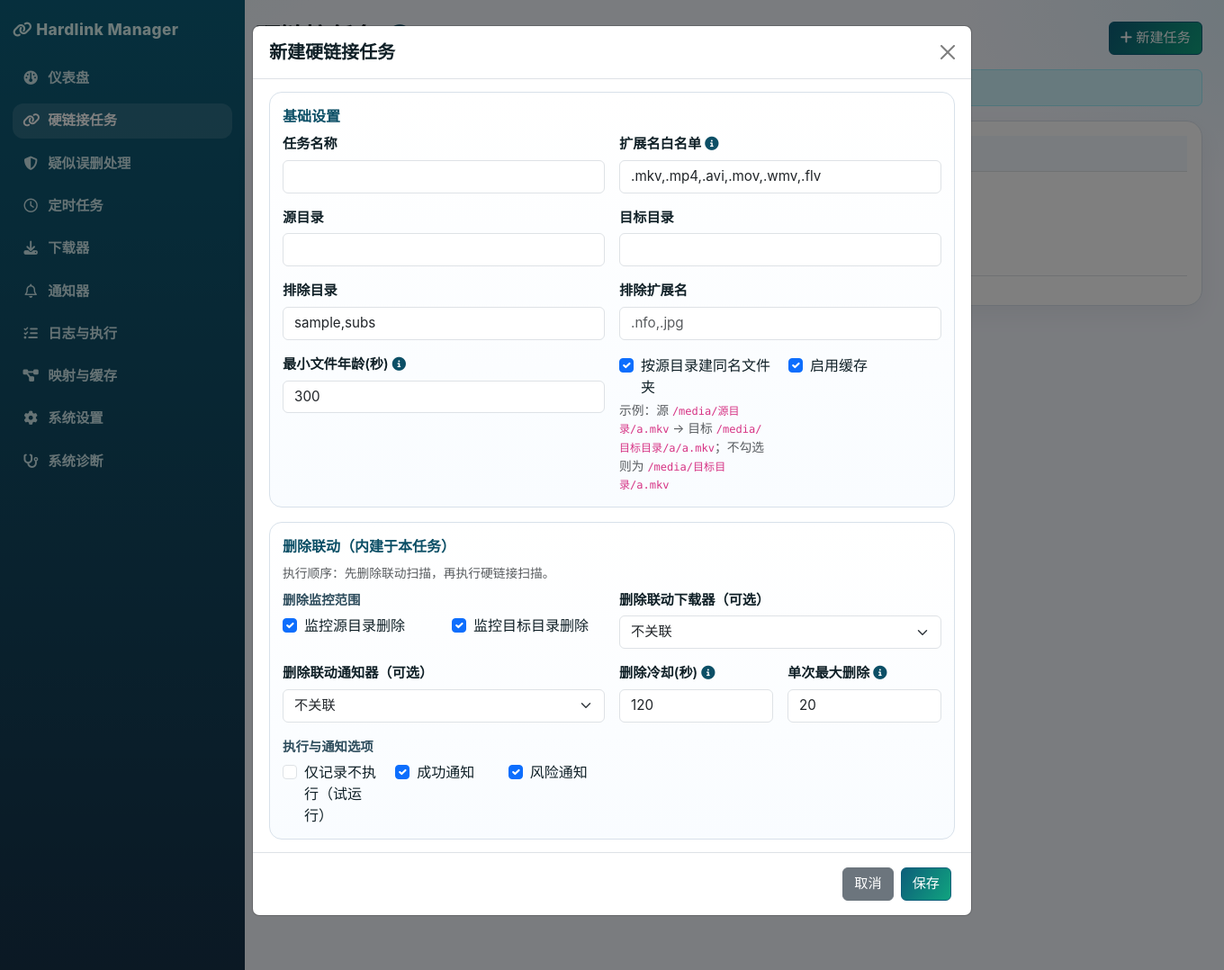
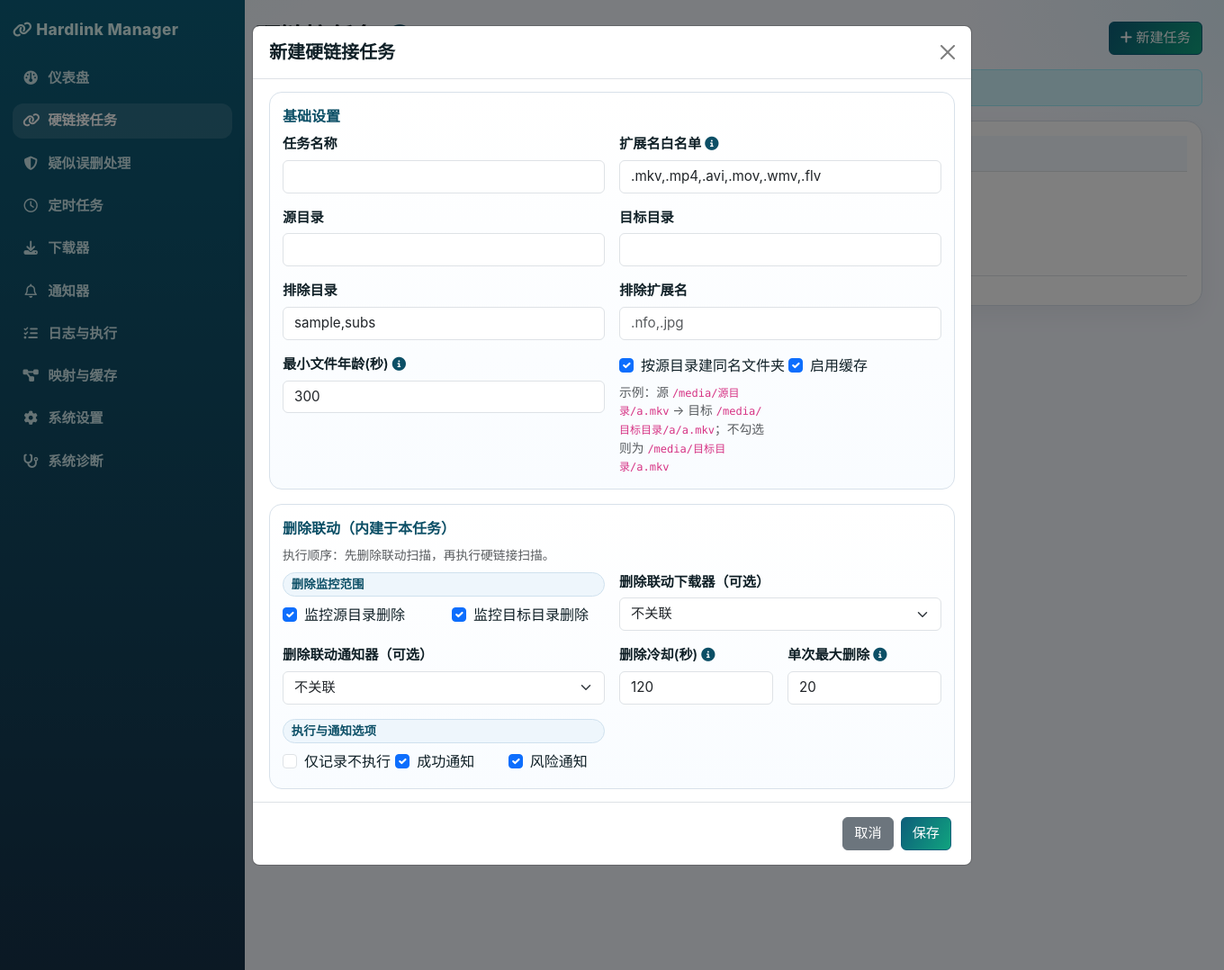
Before and after one commit to MaroD1M/HLM-Demo, a Flask app: page /hardlink in a window 1360 px wide, after a click on "新建任务". Shown: the whole page at 90% size. Run offline with Flask 3, Linux system fonts and the light colour scheme; parts of the project's set-up code (start-up, migrations or seed data) failed here and were passed over; some libraries are stand-ins or nearby versions.

Commit message:
style: 优化硬链接/日志/映射/设置页面排版一致性

```diff
--- a/static/css/app.css
+++ b/static/css/app.css
@@ -494,3 +494,106 @@ body {
     grid-template-columns: 1fr;
   }
 }
+
+
+/* Visual section subtitle consistency */
+.field-title {
+  display: inline-flex;
+  align-items: center;
+  padding: 0.15rem 0.55rem;
+  border: 1px solid #cfe1ee;
+  border-radius: 999px;
+  background: #eef6fc;
+  color: #0c4f66;
+  font-size: 0.84rem;
+  font-weight: 700;
+  margin-bottom: 8px;
+}
+
+/* keep checkbox labels tidy on desktop */
+.field-checks .form-check-label {
+  line-height: 1.35;
+  white-space: nowrap;
+}
+
+/* clearer table boundaries for logs/mapping/cache */
+.table-grid thead th {
+  border-bottom: 1px solid #cfdbe6;
+  background: #f4f8fd;
+}
+
+.table-grid tbody td {
+  border-bottom: 1px solid #e6eef5;
+}
+
+.table-grid tbody tr:hover td {
+  background: #f9fcff;
+}
+
+/* logs table readability */
+.logs-op-table .col-time { min-width: 148px; }
+.logs-op-table .col-type { min-width: 140px; }
+.logs-op-table .col-target { min-width: 150px; }
+.logs-op-table .col-result { min-width: 72px; }
+.logs-op-table .col-message { min-width: 260px; }
+
+/* mapping hash should wrap fully */
+.mapping-table .col-hash {
+  width: 16%;
+  min-width: 220px;
+}
+
+.mapping-table code {
+  display: inline;
+  white-space: normal;
+  overflow-wrap: anywhere;
+  word-break: break-all;
+}
+
+/* mapping/caches stronger column boundaries */
+.mapping-table td,
+.mapping-table th,
+.cache-table td,
+.cache-table th {
+  border-right: 1px solid #edf2f7;
+}
+
+.mapping-table td:last-child,
+.mapping-table th:last-child,
+.cache-table td:last-child,
+.cache-table th:last-child {
+  border-right: none;
+}
+
+/* settings transfer block: export and import in clear stacked rows */
+.settings-transfer {
+  display: flex;
+  flex-direction: column;
+  gap: 10px;
+  align-items: stretch;
+}
+
+.settings-transfer .transfer-row {
+  display: flex;
+  gap: 10px;
+  flex-wrap: wrap;
+  align-items: center;
+}
+
+.settings-transfer form {
+  display: flex;
+  gap: 10px;
+  flex-wrap: wrap;
+  align-items: center;
+}
+
+.settings-transfer input[type="file"] {
+  min-width: 280px;
+  flex: 1 1 320px;
+}
+
+@media (max-width: 992px) {
+  .field-checks .form-check-label {
+    white-space: normal;
+  }
+}
--- a/templates/_hardlink_jobs_panel.html
+++ b/templates/_hardlink_jobs_panel.html
@@ -9,7 +9,7 @@
         <td>{{ t.name }}</td>
         <td>{{ t.source_dir }}</td>
         <td>{{ t.dest_dir }}</td>
-        <td><small>{{ "源删" if t.monitor_source_delete else "" }} {{ "目标删" if t.monitor_dest_delete else "" }}{% if t.delete_dry_run %} / 试运行{% endif %}</small></td>
+        <td><small>{{ "源删" if t.monitor_source_delete else "" }} {{ "目标删" if t.monitor_dest_delete else "" }}{% if t.delete_dry_run %} / 仅记录{% endif %}</small></td>
         <td>{% if t.enabled %}<span class="badge text-bg-success">启用</span>{% else %}<span class="badge text-bg-secondary">禁用</span>{% endif %}</td>
         <td class="col-actions"><div class="actions-row">
           <form class="d-inline js-ajax-form" action="/hardlink/execute/{{ t.id }}" method="POST" data-target="hardlinkJobsPanel"><input type="hidden" name="csrf_token" value="{{ csrf_token }}"><button class="btn btn-sm btn-outline-primary">立即执行</button></form>
@@ -63,7 +63,7 @@
         <div class="col-md-3"><label class="form-label">单次最大删除</label><input class="form-control" type="number" name="delete_max_deletes_per_run" value="{{ t.delete_max_deletes_per_run or 20 }}" min="1"></div>
         <div class="col-md-6">
           <label class="field-title">执行与通知选项</label><div class="field-checks field-checks-3">
-          <div class="form-check"><input class="form-check-input" type="checkbox" name="delete_dry_run" {% if t.delete_dry_run %}checked{% endif %}><label class="form-check-label">仅记录不执行（试运行）</label></div>
+          <div class="form-check"><input class="form-check-input" type="checkbox" name="delete_dry_run" {% if t.delete_dry_run %}checked{% endif %}><label class="form-check-label">仅记录不执行</label></div>
           <div class="form-check"><input class="form-check-input" type="checkbox" name="delete_notify_on_delete" {% if t.delete_notify_on_delete %}checked{% endif %}><label class="form-check-label">成功通知</label></div>
           <div class="form-check"><input class="form-check-input" type="checkbox" name="delete_notify_on_risky_delete" {% if t.delete_notify_on_risky_delete %}checked{% endif %}><label class="form-check-label">风险通知</label></div>
         </div>
--- a/templates/_mapping_panel.html
+++ b/templates/_mapping_panel.html
@@ -13,7 +13,7 @@
       </div>
 
       <div class="table-responsive">
-        <table class="table table-sm align-middle table-fixed mapping-table">
+        <table class="table table-sm align-middle table-fixed mapping-table table-grid">
           <thead><tr><th class="col-narrow"><input type="checkbox" onclick="toggleAllByClass('map-check', this.checked)"></th><th class="col-wide">源文件</th><th class="col-wide">目标文件</th><th class="col-mid">来源</th><th class="col-mid">关联状态</th><th class="col-narrow">失败计数</th><th class="col-mid">上次失败时间</th><th class="col-narrow">下载器 ID</th><th class="col-hash">种子 Hash</th><th class="col-actions">操作</th></tr></thead>
           <tbody>
             {% if mappings %}
@@ -103,7 +103,7 @@
       </div>
 
       <div class="table-responsive">
-        <table class="table table-sm align-middle table-fixed cache-table">
+        <table class="table table-sm align-middle table-fixed cache-table table-grid">
           <thead><tr><th><input type="checkbox" onclick="toggleAllByClass('cache-check', this.checked)"></th><th>源文件</th><th>目标文件</th><th>操作</th></tr></thead>
           <tbody>
             {% if caches %}
--- a/templates/hardlink.html
+++ b/templates/hardlink.html
@@ -50,7 +50,7 @@
         <div class="col-md-3"><label class="form-label">单次最大删除<i class="fa-solid fa-circle-info hint-icon" data-bs-toggle="tooltip" title="本轮最多处理条数，超过会顺延到下轮，防止一次性误操作过多。"></i></label><input class="form-control" type="number" name="delete_max_deletes_per_run" value="20" min="1"></div>
         <div class="col-md-6">
           <label class="field-title">执行与通知选项</label><div class="field-checks field-checks-3">
-          <div class="form-check"><input class="form-check-input" type="checkbox" name="delete_dry_run"><label class="form-check-label">仅记录不执行（试运行）</label></div>
+          <div class="form-check"><input class="form-check-input" type="checkbox" name="delete_dry_run"><label class="form-check-label">仅记录不执行</label></div>
           <div class="form-check"><input class="form-check-input" type="checkbox" name="delete_notify_on_delete" checked><label class="form-check-label">成功通知</label></div>
           <div class="form-check"><input class="form-check-input" type="checkbox" name="delete_notify_on_risky_delete" checked><label class="form-check-label">风险通知</label></div>
         </div>
```
Also changed, not shown: templates/logs.html (+7 -7 lines), templates/settings.html (+11 -6 lines).
